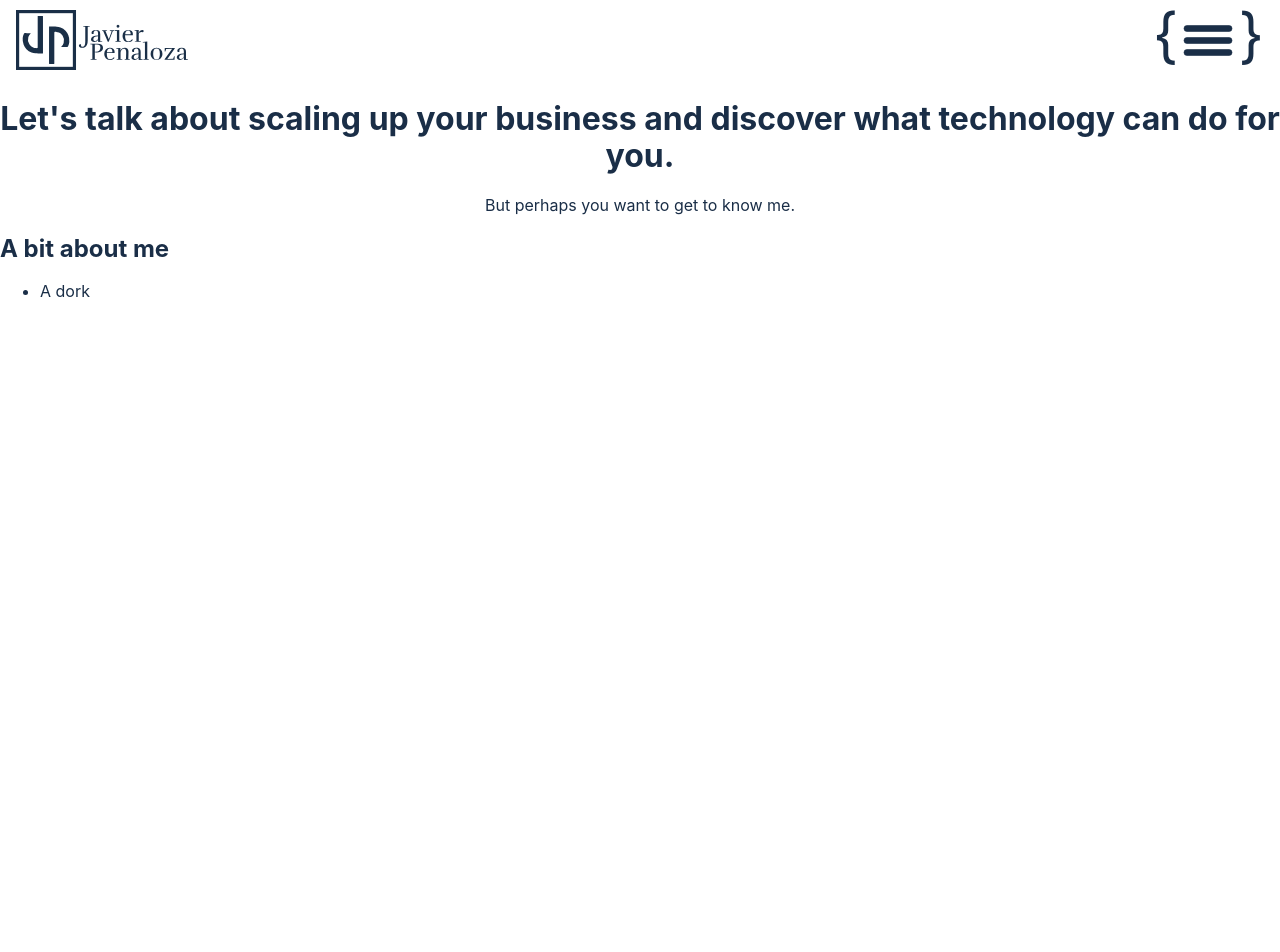
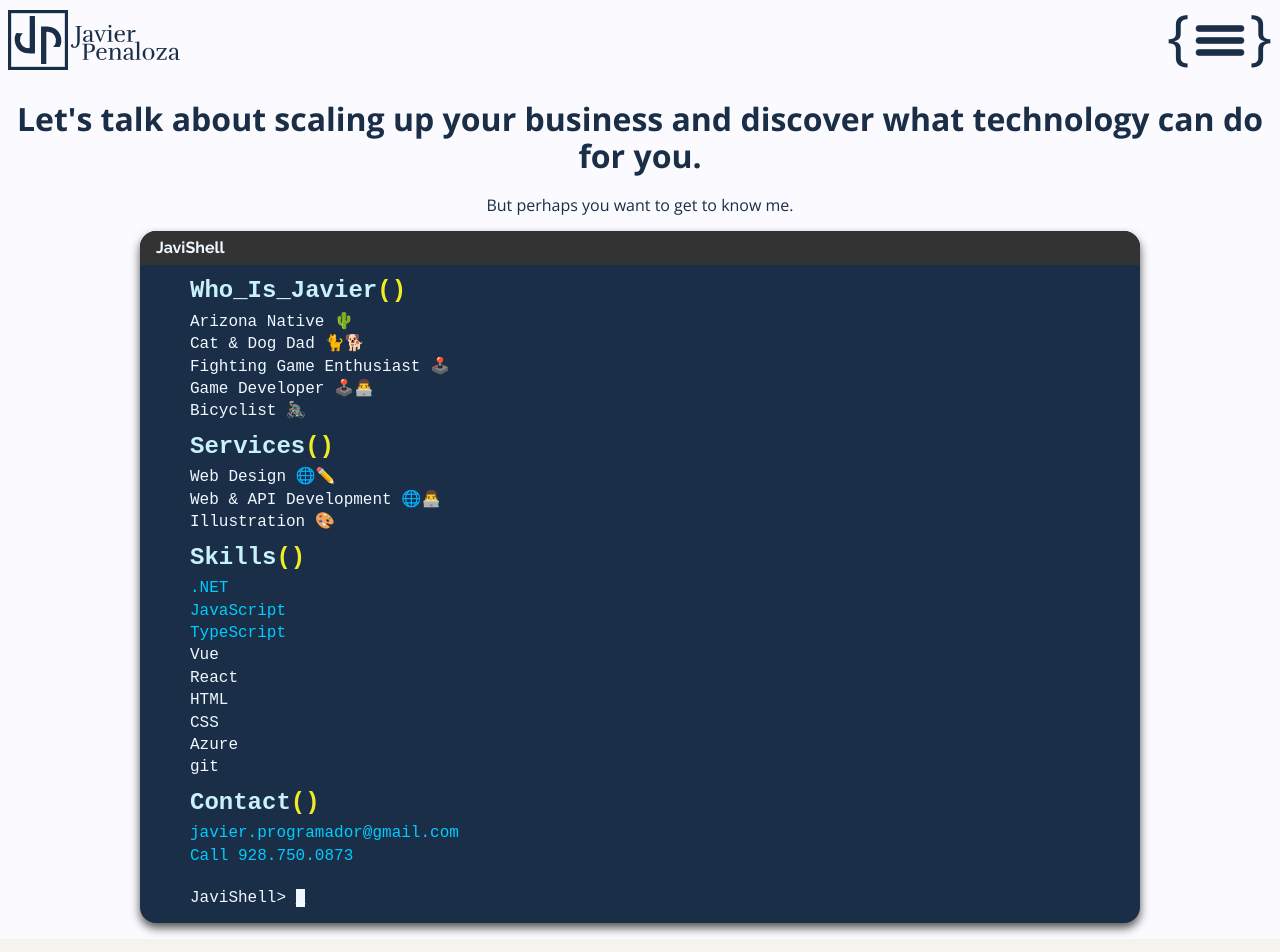
Before and after one commit to veralece/JavierPenaloza-Portfolio, a Vue app: page / in a window 1280 px wide. Shown: the top 952 px of the page. Before the commit the page ends 800 px from the top, so only its background shows below. Built offline with nearby package versions, Linux system fonts and the light colour scheme.

Commit message:
worked on navigation and home page

```diff
--- a/src/App.vue
+++ b/src/App.vue
@@ -6,9 +6,9 @@ import Footer from './components/Footer.vue';
 <template>
   <main>
     <router-view></router-view>
+    <Footer></Footer>
   </main>
   <Navigation></Navigation>
-  <Footer></Footer>
 </template>
 
 <style scoped>
--- a/src/assets/style.css
+++ b/src/assets/style.css
@@ -1,22 +1,37 @@
 @import url(./normalize.css);
 
+@font-face {
+  font-family: OpenSans;
+  src: url(./fonts/OpenSans-VariableFont_wdth\,wght.ttf);
+}
+@font-face {
+  font-family: Raleway;
+  src: url(./fonts/Raleway-VariableFont_wght.ttf);
+}
+@font-face {
+  font-family: Raleway-Italics;
+  src: url(./fonts/Raleway-Italic-VariableFont_wght.ttf);
+}
 :root {
   --dark-mode-text: #fff;
   --dark-mode-bg-color: #242424;
   --dark-mode-secondary-color: var(--light-mode-text);
-  --dark-link-hover: #747bff;
-  --light-link-hover: #9966ff;
+  --dark-link-hover: #9966ff;
+
   --light-mode-text: #1a2e47;
-  --light-mode-bg-color: var(--dark-mode-text);
+  --light-mode-bg-color: #fafaff;
   --light-mode-secondary-color: #f5f3ed;
+  --light-link-hover: #747bff;
+
   --nav-height: 5rem;
   --link-hover: var(--light-link-hover);
   --text-color: var(--light-mode-text);
   --secondary-color: var(--light-mode-secondary-color);
   --bg-color: var(--light-mode-bg-color);
+
   background-color: var(--bg-color);
   color: var(--text-color);
-  font-family: Inter, Avenir, Helvetica, Arial, sans-serif;
+  font-family: OpenSans, Inter, Avenir, Helvetica, Arial, sans-serif;
   color-scheme: light dark;
   font-size: 16px;
   font-synthesis: none;
@@ -33,7 +48,10 @@ body {
 main {
   transform: translateY(var(--nav-height));
 }
-
+a {
+  color: #00ccff;
+  text-decoration: none;
+}
 a:hover {
   color: var(--link-hover);
 }
--- a/src/components/Footer.vue
+++ b/src/components/Footer.vue
@@ -3,10 +3,23 @@
 </script>
 <template>
     <footer>
-
+        <h1>Contact me!</h1>
+        <section>
+            email
+            linkedin
+            <a href="https://github.com/veralece/JavierPenaloza-Portfolio">source on github</a>
+        </section>
+        <aside>
+            <small>Created by Javier Penaloza &copy; 2023</small>
+        </aside>
     </footer>
 </template>
 
 <style scoped>
-
+    footer {
+        text-align: center;
+        background-color: var(--secondary-color);
+        margin: 1em 0 0 0;
+        padding: 1em 0;
+    }
 </style>
--- a/src/components/Navigation.vue
+++ b/src/components/Navigation.vue
@@ -149,7 +149,7 @@ input:checked~.mobile-nav {
     flex-wrap: wrap;
     justify-content: space-between;
     align-items: center;
-    margin: 0 1em;
+    margin: 0 .5em;
 }
 
 #links {
--- a/src/pages/Home.vue
+++ b/src/pages/Home.vue
@@ -7,11 +7,39 @@
             <h1>Let's talk about scaling up your business and discover what technology can do for you.</h1>
             <p>But perhaps you want to get to know me.</p>
         </header>
-        <section>
-            <h2>A bit about me</h2>
+        <section class="console">
+            <h2><span class="func-name">Who_Is_Javier</span><span class="code">()</span></h2>
             <ul>
-                <li>A dork</li>
+                <li>Arizona Native 🌵</li>
+                <li>Cat & Dog Dad 🐈🐕</li>
+                <li>Fighting Game Enthusiast 🕹️</li>
+                <li>Game Developer 🕹️👨‍💻</li>
+                <li>Bicyclist 🚴🏽‍♂️</li>
             </ul>
+            <h2><span class="func-name">Services</span><span class="code">()</span></h2>
+            <ul>
+                <li>Web Design 🌐✏️</li>
+                <li>Web & API Development 🌐👨‍💻</li>
+                <li>Illustration 🎨</li>
+            </ul>
+            <h2><span class="func-name">Skills</span><span class="code">()</span></h2>
+            <ul>
+                <li><a href="https://learn.microsoft.com/en-us/dotnet/core/introduction">.NET</a></li>
+                <li><a href="https://developer.mozilla.org/en-US/docs/Learn/JavaScript/First_steps/What_is_JavaScript">JavaScript</a></li>
+                <li><a href="https://www.typescriptlang.org/">TypeScript</a></li>
+                <li>Vue</li>
+                <li>React</li>
+                <li>HTML</li>
+                <li>CSS</li>
+                <li>Azure</li>
+                <li>git</li>
+            </ul>
+            <h2><span class="func-name">Contact</span><span class="code">()</span></h2>
+            <ul>
+                <li><a href="mailto:javier.programador@gmail.com">javier.programador@gmail.com</a></li>
+                <li><a href="tel:+19287500873">Call 928.750.0873</a></li>
+            </ul>
+            <div aria-hidden="true">JaviShell> </div>
         </section>
     </article>
 </template>
@@ -20,4 +48,68 @@
 header {
     text-align: center;
 }
+
+li {
+    margin-bottom: .25em;
+}
+
+.func-name{
+    color: #c8f2fb;
+}
+.code {
+    color: #efec23;
+}
+
+.console {
+    font-family: monospace;
+    color: aliceblue;
+    background-color: var(--light-mode-text);
+    padding: 0;
+    margin: 0 auto;
+    width: 90%;
+    max-width: 1000px;
+    border-radius: 1em;
+    box-shadow: 0 5px 10px 0 #555;
+}
+
+.console>* {
+    padding-inline-start: 0;
+    list-style-type: none;
+    margin-block-start: 0;
+    margin-block-end: 0;
+    margin: .5em 5% 0;
+}
+
+.console::before {
+    content: 'JaviShell';
+    background-color: #333;
+    display: block;
+    padding: .5em 1em;
+    font-family: Raleway;
+    font-weight: bold;
+    border-radius: 1em 1em 0 0;
+}
+
+.console div {
+    padding: 1em 0;
+}
+
+.console div::after {
+    content: '_';
+    display: inline-block;
+    background-color: aliceblue;
+    font-family: monospace;
+    font-weight: bolder;
+    animation: blink steps(2, jump-none) 1s infinite;
+}
+
+@keyframes blink {
+    from {
+        opacity: 100%;
+    }
+
+    to {
+        opacity: 0%;
+    }
+}
 </style>
```
Also changed, not shown: src/assets/fonts/OpenSans-VariableFont_wdth,wght.ttf (added).
